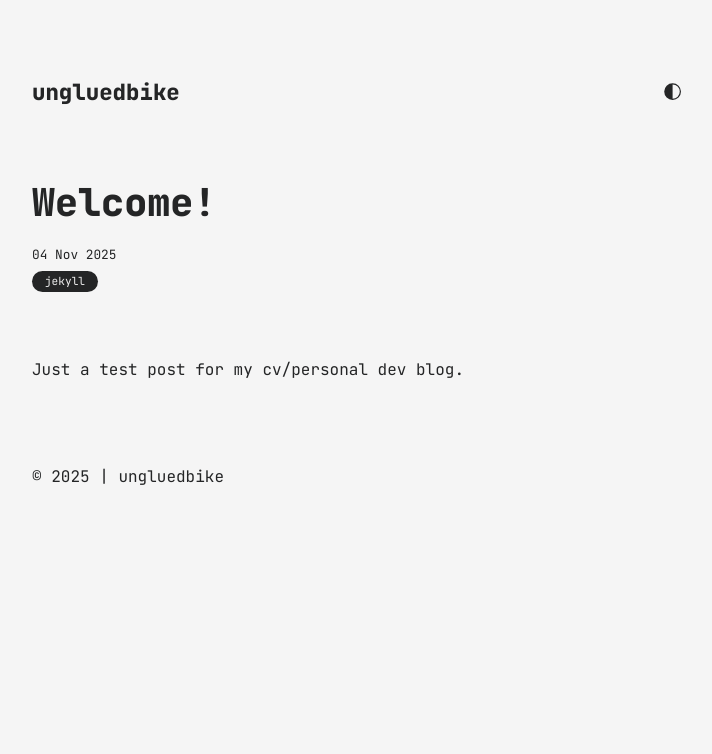
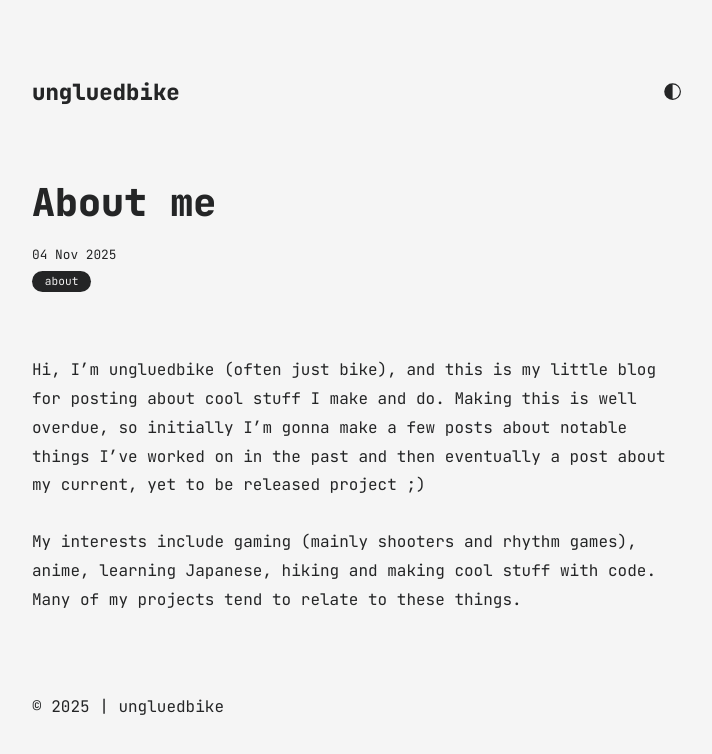
Before and after one commit to UngluedBike/ungluedbike.github.io, a Jekyll site: the page built from all_collections/_posts/2025-11-04-welcome.md, in a window 1280 px wide. Shown: the top 754 px of the page, without its empty margins (283-995 px from the left). Built offline with Jekyll 4.4.1, drawn with Linux system fonts in a browser that asks for light colours.

Commit message:
Update about me

```diff
--- a/all_collections/_posts/2025-11-04-welcome.md
+++ b/all_collections/_posts/2025-11-04-welcome.md
@@ -1,8 +1,11 @@
 ---
 layout: post
-title: Welcome!
-date: 2025-11-04 11:18:00
-categories: [jekyll]
+title: About me
+date: 2025-11-04 11:30:00
+categories: [about]
 ---
 
-Just a test post for my cv/personal dev blog.
+Hi, I'm ungluedbike (often just bike), and this is my little blog for posting about cool stuff I make and do. Making this is well overdue, so initially I'm gonna make a few posts
+about notable things I've worked on in the past and then eventually a post about my current, yet to be released project ;)
+
+My interests include gaming (mainly shooters and rhythm games), anime, learning Japanese, hiking and making cool stuff with code. Many of my projects tend to relate to these things.
```
